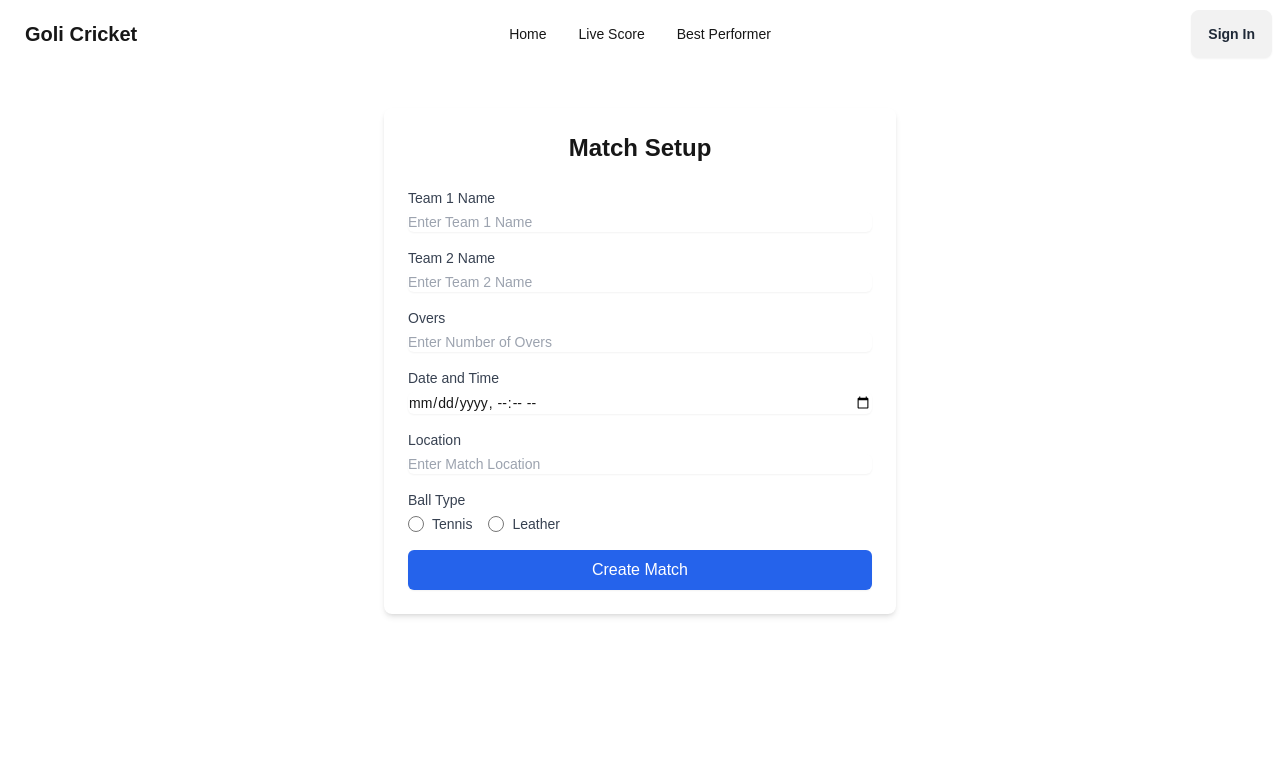
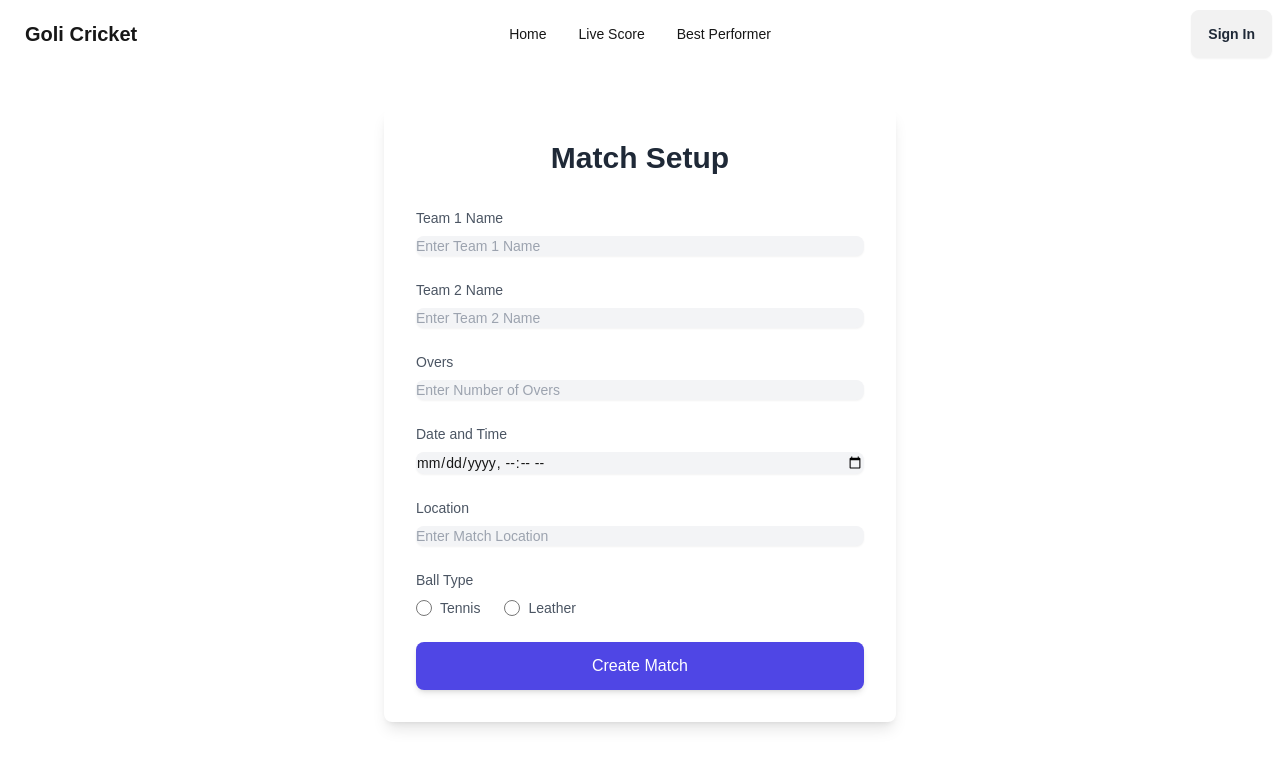
Before and after one commit to afnanhussain2002/goli-cricket, a Next.js app: page /match-setup in a window 1280 px wide. Shown: the top 768 px of the page. Built offline with nearby package versions, Linux system fonts and the light colour scheme; no server answers.

Commit message:
fix some issue for save match

```diff
--- a/src/components/MatchSetForm.tsx
+++ b/src/components/MatchSetForm.tsx
@@ -1,6 +1,6 @@
 "use client";
 import axios from "axios";
-import React, { useState } from "react";
+import React from "react";
 import toast from "react-hot-toast";
 
 const MatchSetupForm = () => {
@@ -36,10 +36,7 @@ const MatchSetupForm = () => {
         .then((response) => response.data)
         .catch((error) => console.log(error));
 
-      if (response.status === 201) {
-        toast.success("Match created successfully");
-        form.reset();
-      }
+      console.log(response);
     } catch (error) {
       console.log(error);
       toast.error("Error creating match");
@@ -49,22 +46,19 @@ const MatchSetupForm = () => {
   };
 
   return (
-    <div className="max-w-lg mx-auto mt-10 p-6 bg-white shadow-md rounded-lg">
-      <h1 className="text-2xl font-bold text-center mb-6">Match Setup</h1>
-      <form onSubmit={handleSubmit} className="space-y-4">
+    <div className="max-w-lg mx-auto mt-10 p-8 bg-white shadow-lg rounded-lg">
+      <h1 className="text-3xl font-bold text-center mb-8 text-gray-800">Match Setup</h1>
+      <form onSubmit={handleSubmit} className="space-y-6">
         {/* Team 1 Name */}
         <div>
-          <label
-            className="block text-sm font-medium text-gray-700"
-            htmlFor="team1"
-          >
+          <label className="block text-sm font-medium text-gray-600" htmlFor="team1">
             Team 1 Name
           </label>
           <input
             type="text"
             id="team1"
             name="team1"
-            className="mt-1 block w-full rounded-md border-gray-300 shadow-sm focus:border-blue-500 focus:ring-blue-500 sm:text-sm"
+            className="mt-2 block w-full rounded-lg bg-gray-100 border-gray-300 shadow-sm focus:border-indigo-500 focus:ring-indigo-500 sm:text-sm"
             placeholder="Enter Team 1 Name"
             required
           />
@@ -72,17 +66,14 @@ const MatchSetupForm = () => {
 
         {/* Team 2 Name */}
         <div>
-          <label
-            className="block text-sm font-medium text-gray-700"
-            htmlFor="team2"
-          >
+          <label className="block text-sm font-medium text-gray-600" htmlFor="team2">
             Team 2 Name
           </label>
           <input
             type="text"
             id="team2"
             name="team2"
-            className="mt-1 block w-full rounded-md border-gray-300 shadow-sm focus:border-blue-500 focus:ring-blue-500 sm:text-sm"
+            className="mt-2 block w-full rounded-lg bg-gray-100 border-gray-300 shadow-sm focus:border-indigo-500 focus:ring-indigo-500 sm:text-sm"
             placeholder="Enter Team 2 Name"
             required
           />
@@ -90,17 +81,14 @@ const MatchSetupForm = () => {
 
         {/* Overs */}
         <div>
-          <label
-            className="block text-sm font-medium text-gray-700"
-            htmlFor="over"
-          >
+          <label className="block text-sm font-medium text-gray-600" htmlFor="over">
             Overs
           </label>
           <input
             type="number"
             id="over"
             name="over"
-            className="mt-1 block w-full rounded-md border-gray-300 shadow-sm focus:border-blue-500 focus:ring-blue-500 sm:text-sm"
+            className="mt-2 block w-full rounded-lg bg-gray-100 border-gray-300 shadow-sm focus:border-indigo-500 focus:ring-indigo-500 sm:text-sm"
             placeholder="Enter Number of Overs"
             required
           />
@@ -108,34 +96,28 @@ const MatchSetupForm = () => {
 
         {/* Date and Time */}
         <div>
-          <label
-            className="block text-sm font-medium text-gray-700"
-            htmlFor="dateTime"
-          >
+          <label className="block text-sm font-medium text-gray-600" htmlFor="dateTime">
             Date and Time
           </label>
           <input
             type="datetime-local"
             id="dateTime"
             name="dateTime"
-            className="mt-1 block w-full rounded-md border-gray-300 shadow-sm focus:border-blue-500 focus:ring-blue-500 sm:text-sm"
+            className="mt-2 block w-full rounded-lg bg-gray-100 border-gray-300 shadow-sm focus:border-indigo-500 focus:ring-indigo-500 sm:text-sm"
             required
           />
         </div>
 
         {/* Location */}
         <div>
-          <label
-            className="block text-sm font-medium text-gray-700"
-            htmlFor="location"
-          >
+          <label className="block text-sm font-medium text-gray-600" htmlFor="location">
             Location
           </label>
           <input
             type="text"
             id="location"
             name="location"
-            className="mt-1 block w-full rounded-md border-gray-300 shadow-sm focus:border-blue-500 focus:ring-blue-500 sm:text-sm"
+            className="mt-2 block w-full rounded-lg bg-gray-100 border-gray-300 shadow-sm focus:border-indigo-500 focus:ring-indigo-500 sm:text-sm"
             placeholder="Enter Match Location"
             required
           />
@@ -143,18 +125,16 @@ const MatchSetupForm = () => {
 
         {/* Ball Type */}
         <div>
-          <label className="block text-sm font-medium text-gray-700">
-            Ball Type
-          </label>
-          <div className="mt-1 flex items-center space-x-4">
+          <label className="block text-sm font-medium text-gray-600">Ball Type</label>
+          <div className="mt-2 flex items-center space-x-6">
             <label className="flex items-center">
               <input
                 type="radio"
                 name="ballType"
                 value="tennis"
-                className="h-4 w-4 text-blue-600 border-gray-300 focus:ring-blue-500"
+                className="h-4 w-4 text-indigo-600 border-gray-300 focus:ring-indigo-500"
               />
-              <span className="ml-2 text-sm text-gray-700">Tennis</span>
+              <span className="ml-2 text-sm text-gray-600">Tennis</span>
             </label>
 
             <label className="flex items-center">
@@ -162,9 +142,9 @@ const MatchSetupForm = () => {
                 type="radio"
                 name="ballType"
                 value="leather"
-                className="h-4 w-4 text-blue-600 border-gray-300 focus:ring-blue-500"
+                className="h-4 w-4 text-indigo-600 border-gray-300 focus:ring-indigo-500"
               />
-              <span className="ml-2 text-sm text-gray-700">Leather</span>
+              <span className="ml-2 text-sm text-gray-600">Leather</span>
             </label>
           </div>
         </div>
@@ -173,7 +153,7 @@ const MatchSetupForm = () => {
         <div>
           <button
             type="submit"
-            className="w-full bg-blue-600 text-white py-2 px-4 rounded-md shadow-sm hover:bg-blue-700 focus:outline-none focus:ring-2 focus:ring-blue-500 focus:ring-offset-2"
+            className="w-full bg-indigo-600 text-white py-3 px-4 rounded-lg shadow-md hover:bg-indigo-700 focus:outline-none focus:ring-2 focus:ring-indigo-500 focus:ring-offset-2"
           >
             Create Match
           </button>
```
